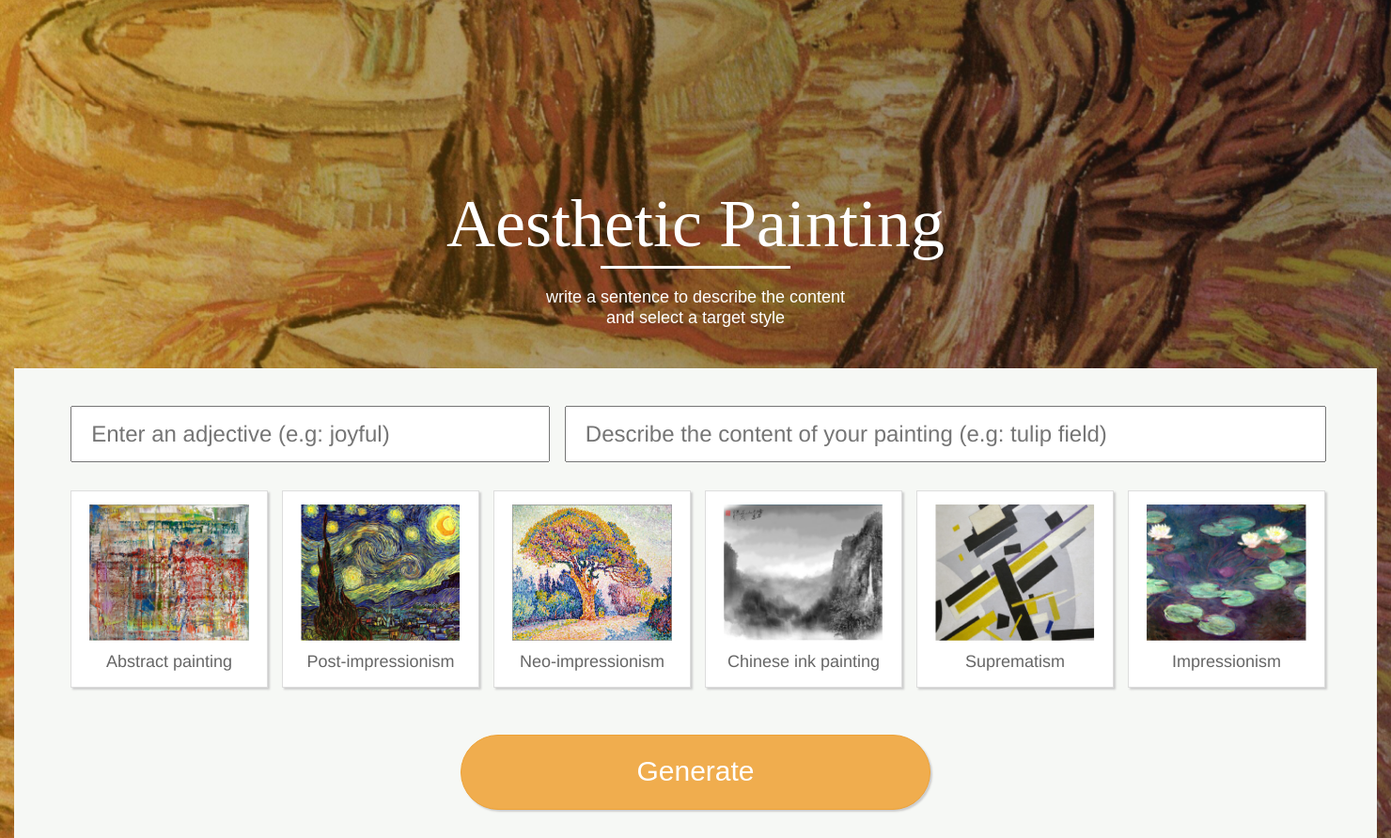
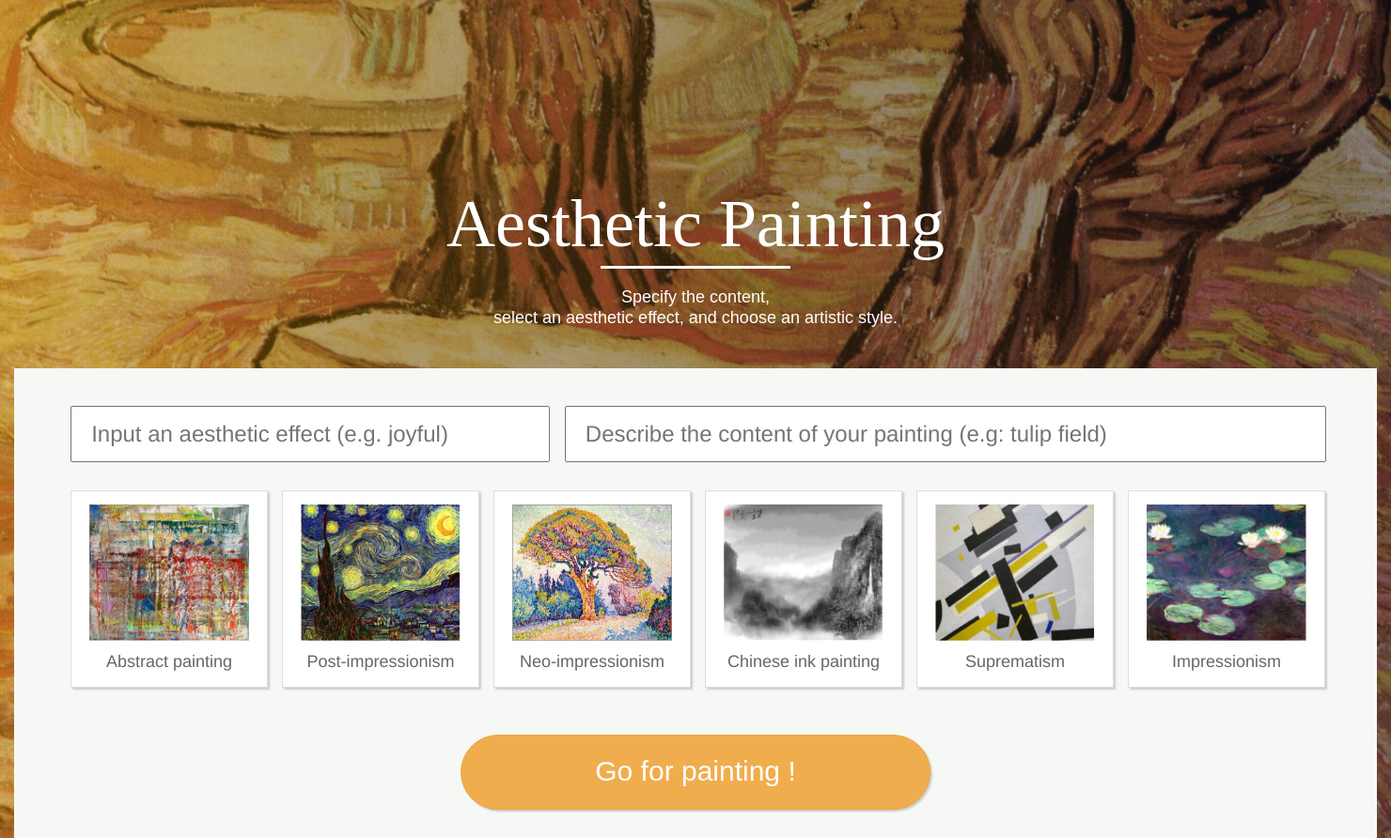
Before and after one commit to AtlantixJJ/InteractiveImageSegmentation, a Django app: page / in a window 1480 px wide. Shown: the whole page at 94% size. Run offline with Django 3.2, Linux system fonts and the light colour scheme; some libraries are stand-ins or nearby versions.

```diff
--- a/target_server/AIPainting/views.py
+++ b/target_server/AIPainting/views.py
@@ -161,8 +161,8 @@ def get_style_id(style):
     stylelist = ['Abstract painting','Post-impression','Neo-impression','Chinese ink painting','Suprematism','Impressionism']
     for i in range(len(stylelist)):
         if stylelist[i] == style:
-            return i
-    return 0
+            return i + 1
+    return 1
 
 @csrf_exempt
 def edit_done(request):
--- a/target_server/static/js/control.js
+++ b/target_server/static/js/control.js
@@ -19,6 +19,7 @@ function record_size(height, width, resize_ratio) {
 function get_ratio() {return im_ratio;}
 
 function play_video() {
+    console.log("play video");
     video_width = document.getElementById("image").width;
     video_height = document.getElementById("image").height;
     document.getElementById("edit-btn").hidden = true;
@@ -27,7 +28,7 @@ function play_video() {
     video.width = video_width;
     video.height = video_height;
     video.hidden = false;
-    video.play();
+    video.play().catch((error) => {console.log("Error: " + error);});
     document.getElementById("image").hidden = true;
     document.getElementById("canvas").hidden = true;
 
--- a/target_server/static/js/draw.js
+++ b/target_server/static/js/draw.js
@@ -381,6 +381,7 @@ function onSubmit() {
   $('#submit-btn').prop('hidden', true);
   $('#back-href').prop('hidden', true);
   $('#cancel-btn').prop('hidden', true);
+  $('#type-selector').prop('hidden', true);
   toastr.info('Please wait for a few moments.');
   if (graph && !loading) {
     setLoading(true);
@@ -478,7 +479,7 @@ function init() {
   ctrl_state = "preview";
 
   style_image = new Image();
-  style_image.src = image.src;
+  style_image.src = image.src + "?" + new Date();
 
   style_image.onload = function () {
     console.log("style image onload");
--- a/target_server/templates/AIPainting.html
+++ b/target_server/templates/AIPainting.html
@@ -171,13 +171,13 @@
         <div style = "margin:0 auto;background-color:#FFF;width:202px;height:3px;margin-top:-17px;">
         </div>
         <div style = "margin:0 auto;text-align:center;">
-          <p style = "margin-top:30px;font-size:18px;line-height:0px;font-family:Arial, Helvetica, sans-serif;">write a sentence to describe the content<p>
-          <p style = "font-size:18px;font-family:Arial, Helvetica, sans-serif;">and select a target style</p>
+          <p style = "margin-top:30px;font-size:18px;line-height:0px;font-family:Arial, Helvetica, sans-serif;">Specify the content,<p>
+          <p style = "font-size:18px;font-family:Arial, Helvetica, sans-serif;">select an aesthetic effect, and choose an artistic style.</p>
         <div>
         <div>
 
         <div style = "margin:0 auto;background-color:#F6F8F5;width:1450px;height:500px;margin-top:40px;color:#666666;font-size:24px;">
-                <div style = "display:inline"><input placeholder = "Enter an adjective (e.g: joyful)"  type="text" style = "padding:20px;width:510px;height:60px;margin-left:6px;margin-top:40px;" id="o" name = "o" onkeyup="autoComplete.start(event)"></div>
+                <div style = "display:inline"><input placeholder = "Input an aesthetic effect (e.g. joyful)"  type="text" style = "padding:20px;width:510px;height:60px;margin-left:6px;margin-top:40px;" id="o" name = "o" onkeyup="autoComplete.start(event)"></div>
                 <div class="auto_hidden" id="auto"></div>
 
                 <script>
@@ -227,7 +227,7 @@
                     </div>
                 </div>
                     <button type = "button" onclick="generate()" class = "btn btn-warning" style = "margin-top:30px;font-family:Arial, Helvetica, sans-serif; font-size:30px;color:#FFF;box-shadow:2px 2px 2px #CCC;border-radius:50px;width:500px;height:80px;">
-                        Generate
+                        Go for painting !
                     </button>
             </div>
         </div>
--- a/test_model.py
+++ b/test_model.py
@@ -8,7 +8,7 @@ out = stylizer.stylize_single(img)
 io.imsave("tmp.png", out)
 
 """
-http://166.111.139.44:8003/?description=powerplant&style=2&adj=joyful
+c/?description=powerplant&style=2&adj=joyful
 114.113.33.223:23333/?description=powerplant&style=2&adj=joyful
 localhost:2333
 """
```
Also changed, not shown: target_server/templates/Paintcons.html (+4 -4 lines), 4 other files.
